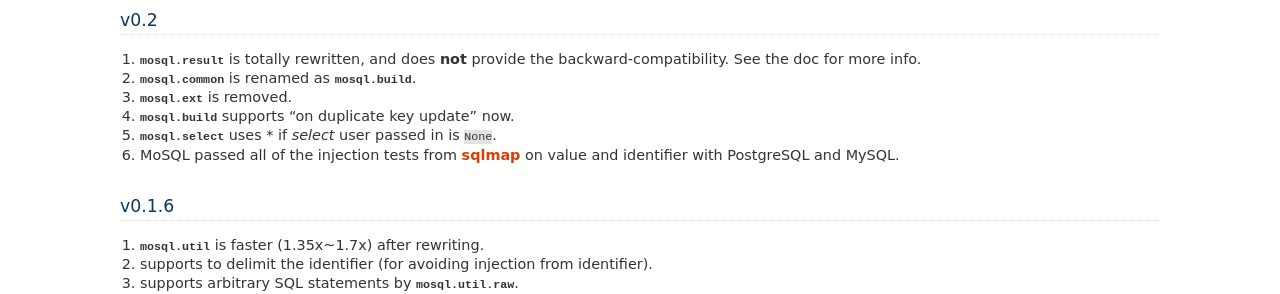
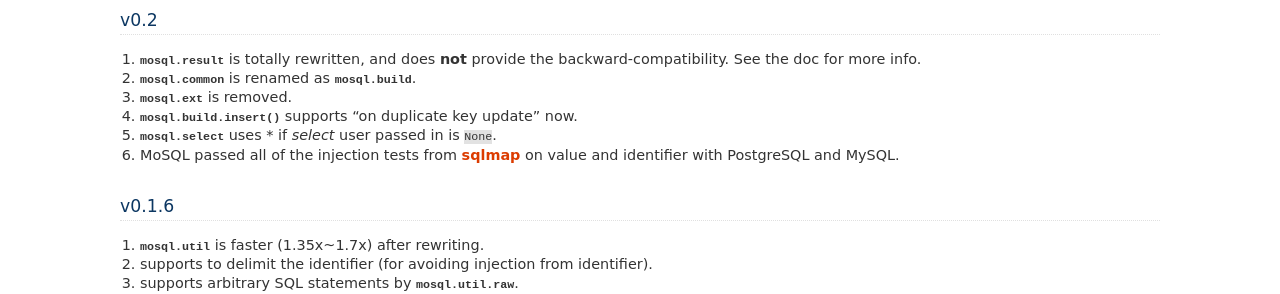
Before and after one commit to moskytw/mosql, a Sphinx documentation site: the page built from docs/changes.rst, in a window 1280 px wide. Shown: the part 185-479 px from the top of the page. Built offline with Sphinx 7.4.7, drawn with Linux system fonts in a browser that asks for light colours.

Commit message:
adjusted wording

```diff
--- a/docs/changes.rst
+++ b/docs/changes.rst
@@ -9,7 +9,7 @@ v0.2
    backward-compatibility. See the doc for more info.
 2. :mod:`mosql.common` is renamed as :mod:`mosql.build`.
 3. :mod:`mosql.ext` is removed.
-4. :mod:`mosql.build` supports "on duplicate key update" now.
+4. :func:`mosql.build.insert` supports "on duplicate key update" now.
 5. :mod:`mosql.select` uses `*` if `select` user passed in is ``None``.
 6. MoSQL passed all of the injection tests from `sqlmap <http://sqlmap.org/>`_
    on value and identifier with PostgreSQL and MySQL.
```
